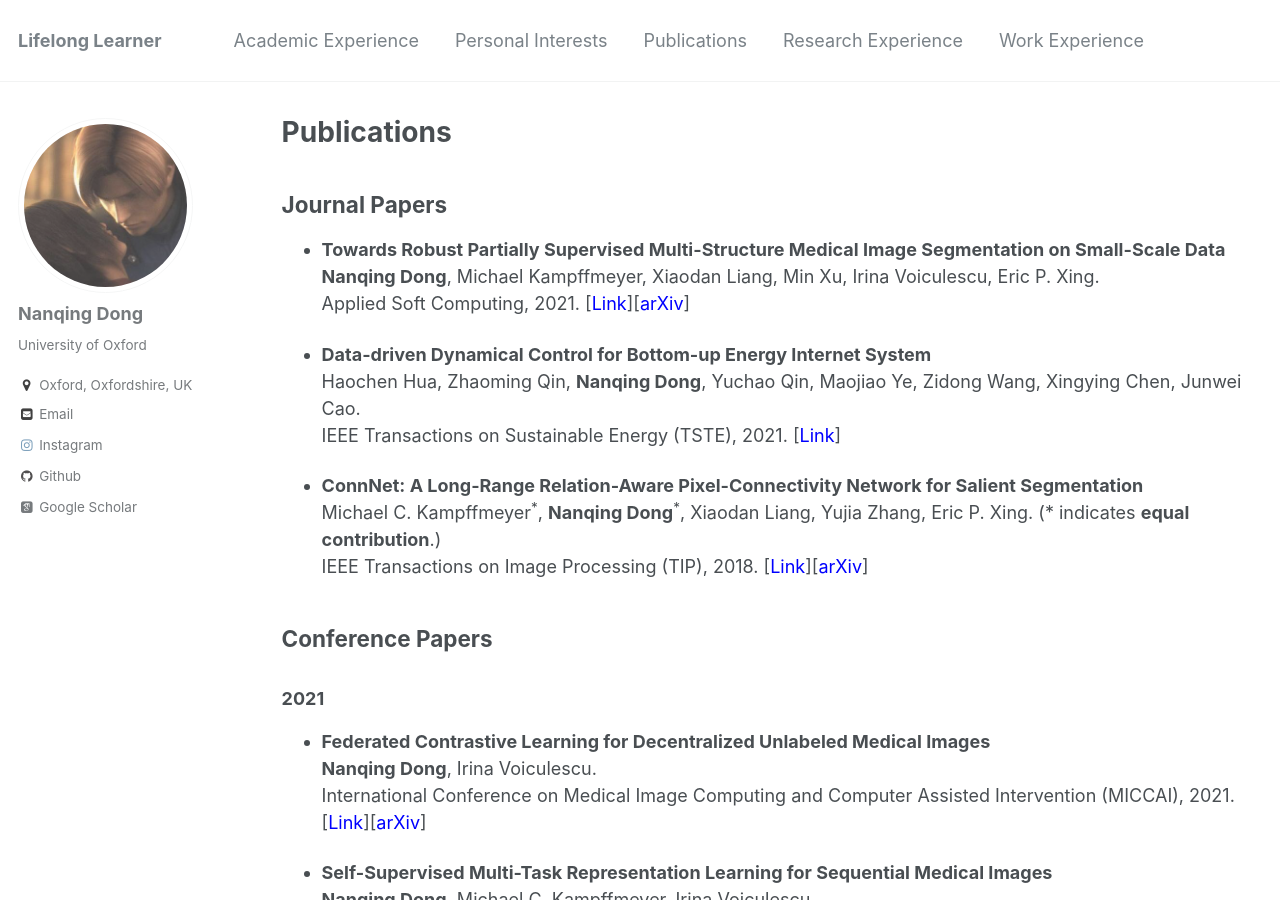
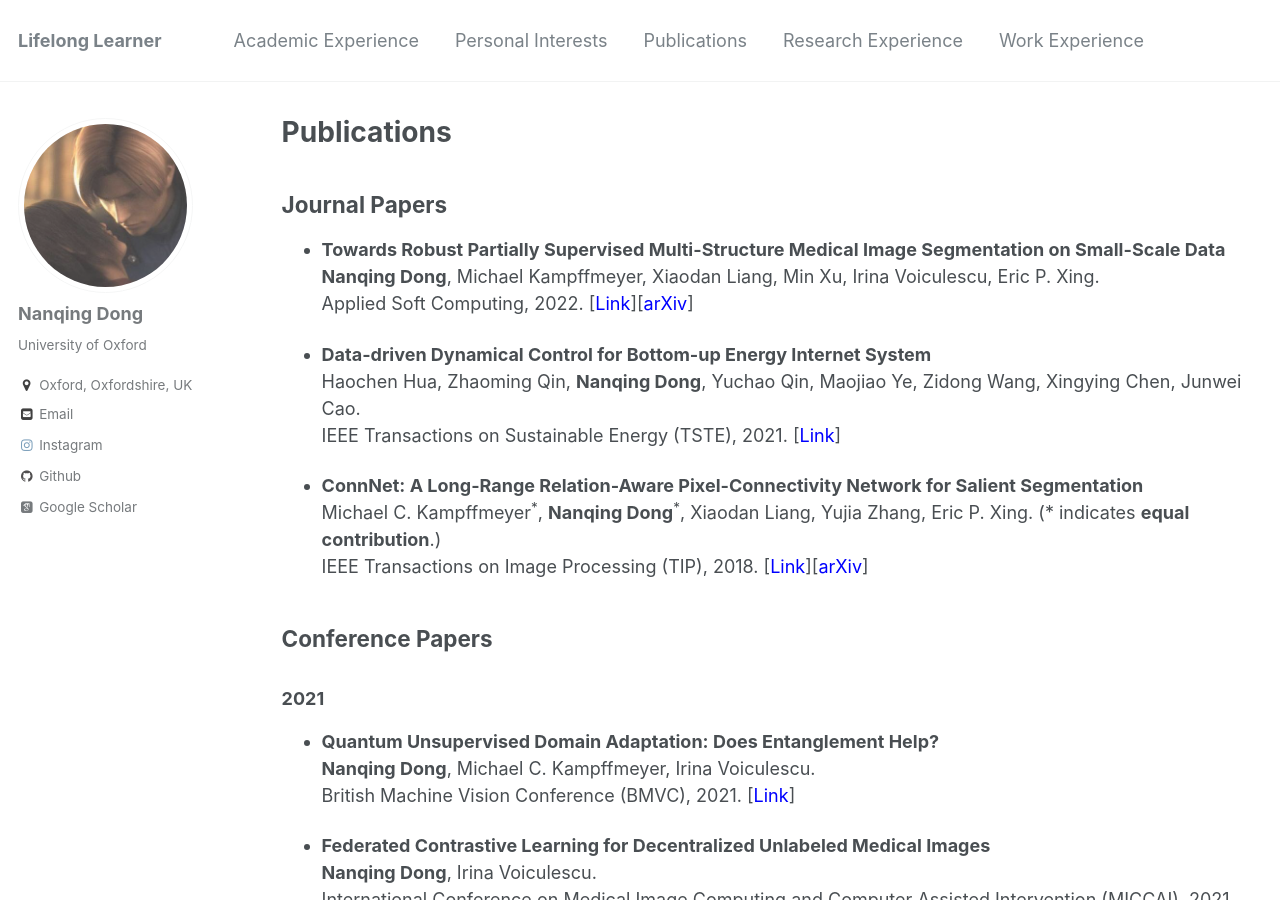
Before and after one commit to eveningdong/eveningdong.github.io, a Jekyll site: the page built from _pages/publications.md, in a window 1280 px wide and 900 px high. Built offline with Jekyll 4.4.1, drawn with Linux system fonts in a browser that asks for light colours; some web fonts are replaced.

Commit message:
add bmvc

```diff
--- a/_pages/publications.md
+++ b/_pages/publications.md
@@ -16,7 +16,7 @@ author_profile: true
 ## Journal Papers
 * **Towards Robust Partially Supervised Multi-Structure Medical Image Segmentation on Small-Scale Data**
   **Nanqing Dong**, Michael Kampffmeyer, Xiaodan Liang, Min Xu, Irina Voiculescu, Eric P. Xing.
-  Applied Soft Computing, 2021.  [[<span style="color:blue">Link</span>]](https://doi.org/10.1016/j.asoc.2021.108074)[[<span style="color:blue">arXiv</span>]](https://arxiv.org/pdf/2011.14164.pdf)
+  Applied Soft Computing, 2022.  [[<span style="color:blue">Link</span>]](https://doi.org/10.1016/j.asoc.2021.108074)[[<span style="color:blue">arXiv</span>]](https://arxiv.org/pdf/2011.14164.pdf)
 
 * **Data-driven Dynamical Control for Bottom-up Energy Internet System**
   Haochen Hua, Zhaoming Qin, **Nanqing Dong**, Yuchao Qin, Maojiao Ye, Zidong Wang, Xingying Chen, Junwei Cao.
@@ -28,6 +28,10 @@ author_profile: true
 
 ## Conference Papers
 ### 2021
+* **Quantum Unsupervised Domain Adaptation: Does Entanglement Help?**
+  **Nanqing Dong**, Michael C. Kampffmeyer, Irina Voiculescu.
+  British Machine Vision Conference (BMVC), 2021. [[<span style="color:blue">Link</span>]](https://www.bmvc2021-virtualconference.com/assets/papers/0900.pdf)
+
 * **Federated Contrastive Learning for Decentralized Unlabeled Medical Images**
   **Nanqing Dong**, Irina Voiculescu.
   International Conference on Medical Image Computing and Computer Assisted Intervention (MICCAI), 2021. [[<span style="color:blue">Link</span>]](https://link.springer.com/chapter/10.1007/978-3-030-87199-4_36)[[<span style="color:blue">arXiv</span>]](https://arxiv.org/pdf/2109.07504.pdf)
```
